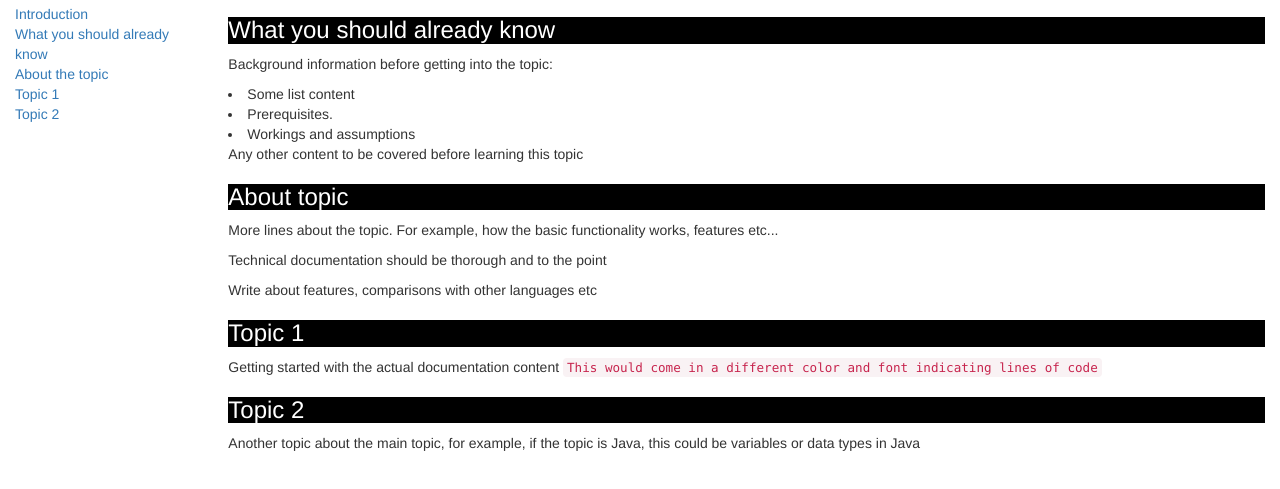
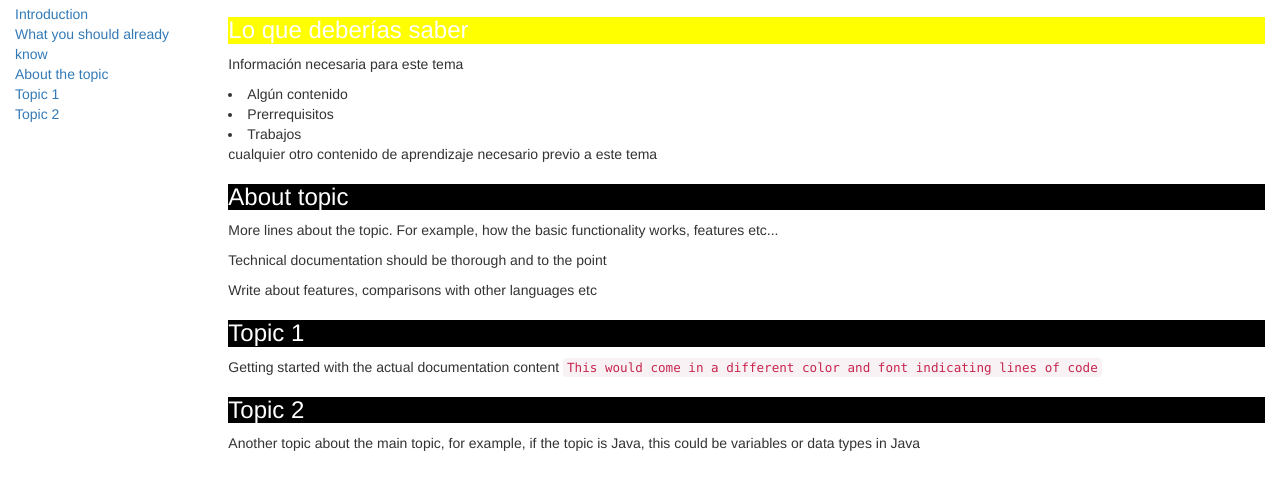
Before and after one commit to jorgeluisyh/pagina_simple, a plain HTML site: page index.html in a window 1280 px wide. Shown: the part 79-568 px from the top of the page. Drawn offline with nearby package versions, Linux system fonts and the light colour scheme.

Commit message:
traduccion del segundo párrafo

```diff
--- a/estilos.css
+++ b/estilos.css
@@ -7,3 +7,7 @@ h3 {
 #introduccion{
     background-color : green;
 }
+
+#should_know{
+ background-color: yellow;
+}
--- a/index.html
+++ b/index.html
@@ -40,14 +40,14 @@
                         </article>
                 </section>
                 <section class="main-section" id="What_you_should_already_know">
-                    <h3 id="should know">What you should already know</h3>
+                    <h3 id="should_know">Lo que deberías saber</h3>
                     <article>
-                        <p>Background information before getting into the topic:</p>
+                        <p>Información necesaria para este tema</p>
 <!--creating list using html-->
-                        <li>Some list content</li>
-                        <li>Prerequisites.</li>
-                        <li>Workings and assumptions</li>
-                        <p>Any other content to be covered before learning this topic</p>
+                        <li>Algún contenido</li>
+                        <li>Prerrequisitos</li>
+                        <li>Trabajos</li>
+                        <p>cualquier otro contenido de aprendizaje necesario previo a este tema</p>
                         </artice>
                 </section>
                 <section class="main-section" id="About_Topic">
```
